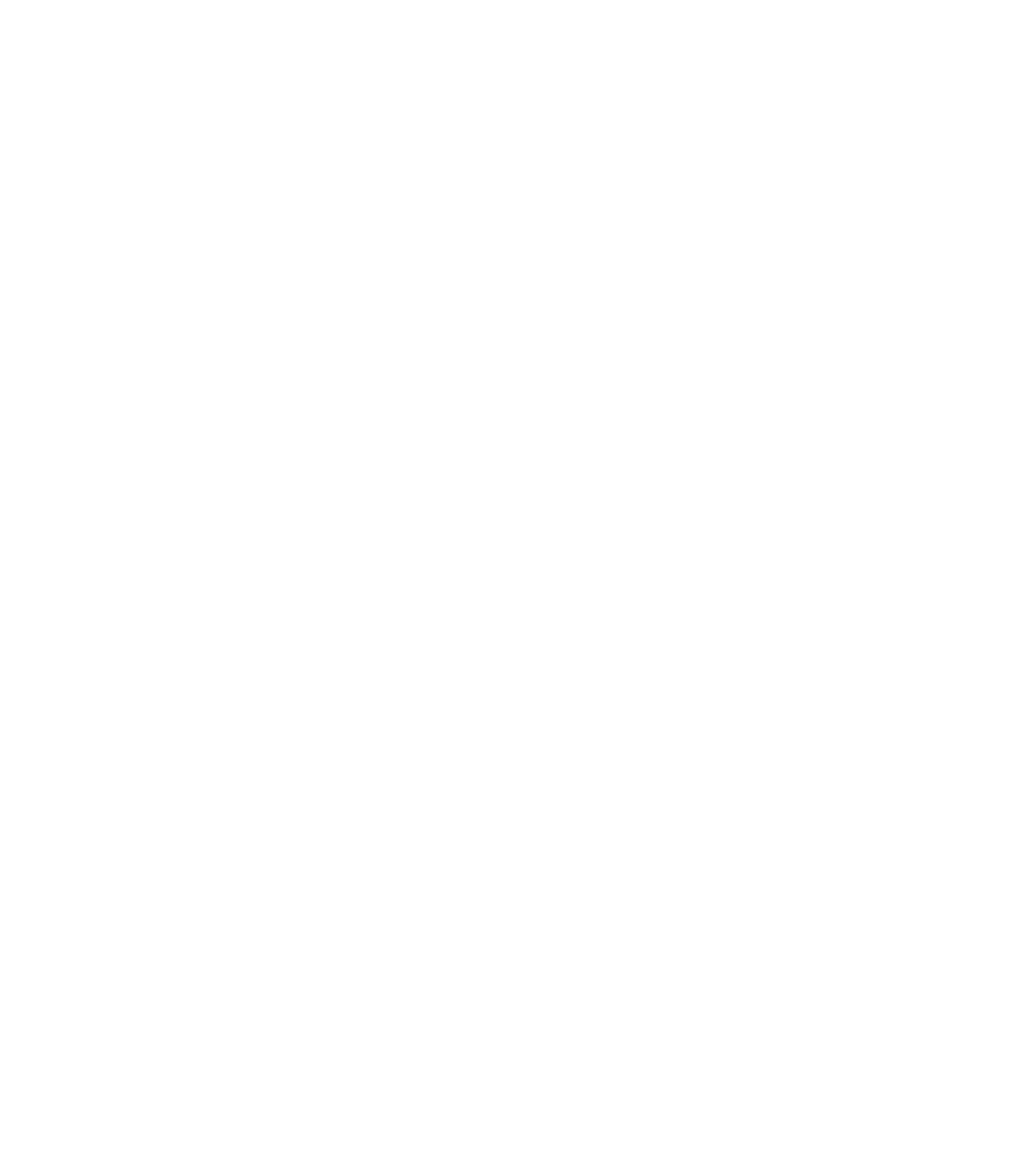
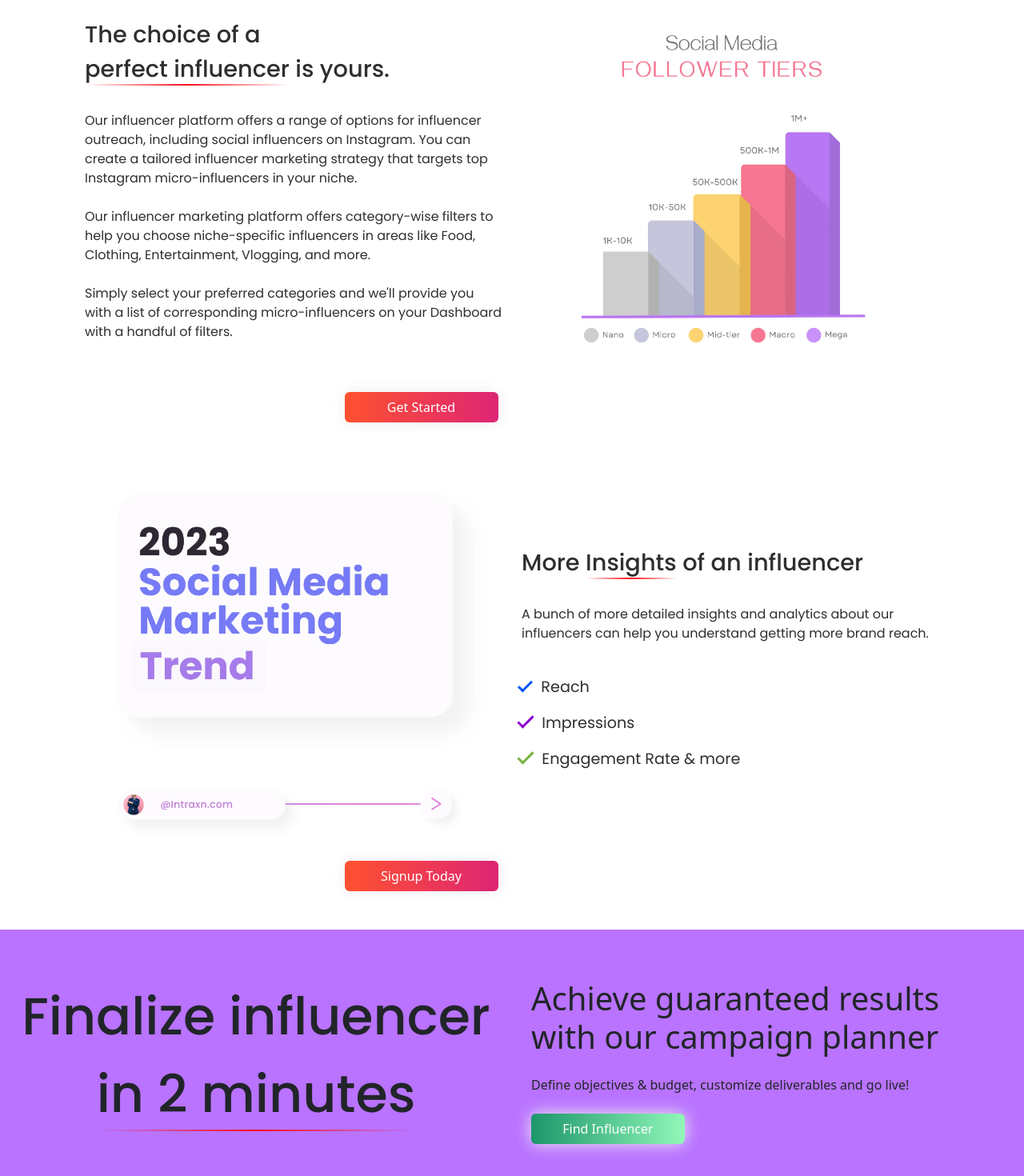
Before and after one commit to intraxnio/landingPage, a Next.js app: page /find-Creator in a window 1280 px wide. Shown: the part 780-2250 px from the top of the page at 80% size. Before the commit the page ends 800 px from the top, so only its background shows below. Built offline with nearby package versions, Linux system fonts and the light colour scheme.

Commit message:
April v1.0 25 2023

```diff
--- a/src/components/BodyMain.js
+++ b/src/components/BodyMain.js
@@ -42,12 +42,12 @@ function BodyMain() {
 
       <div className="container row btn-container mx-auto">
         <div className="col-md-3 col-6">
-          <div className="col-md-12 col-12 btn signup-btn-grad">
+          <div className="col-md-12 col-12 btn signup-btn-grad-main mx-auto">
             I&apos;m a Brand
           </div>
         </div>
         <div className="col-md-3 col-6">
-          <div className="col-md-12 col-12 btn login-btn-grad">
+          <div className="col-md-12 col-12 btn login-btn-grad-main mx-auto">
             I&apos;m a Creator
           </div>
         </div>
--- a/src/pages/find-Creator.js
+++ b/src/pages/find-Creator.js
@@ -1,12 +1,110 @@
 import React from 'react'
 import Navbar from '@/components/Navbar'
+import Footer from '@/components/Footer'
+import Head from 'next/head'
 
 
 function findCreator() {
   return (
     <>
-   <Navbar />
-   </>
+
+      <Head>
+        <title>How to find influencers to promote my product: Intraxn</title>
+        <meta name="viewport" content="width=device-width, initial-scale=1" />
+        <meta name="description" content="Collaborate with top Instagram influencers to reach new audiences.
+        Find your perfect influencer match with our powerful influencer platform." />
+        <meta content="How to find influencers to promote my product: Intraxn" property="og:title" />
+        <meta content="Collaborate with top Instagram influencers to reach new audiences.
+        Find your perfect influencer match with our powerful influencer platform." property="og:description" />
+        <meta property="og:type" content="website" />
+        <meta name="viewport" content="width=device-width, initial-scale=1" />
+        <link rel="icon" href="/favicon.ico" />
+        <meta name="google-site-verification" content="Zv0pxrxBGEMiesq_ydWWlCKLB8YiChp4x_TiozuRmaw" />
+      </Head>
+
+
+      <Navbar />
+      <div className="container">
+        <img className="img-fluid" src="/influencerMarketing.jpg" alt="influencer Marketing" />
+      </div>
+
+      <div className="container mt-5">
+        <div className="container row mx-auto">
+          <div className="col-12 col-md-6 col-lg-6 my-auto">
+            <div className="row bb-txt-1"><p>The choice of a <br /> <span className="creator-underline"> perfect influencer</span> is yours.</p></div>
+            <div className="row bb-txt-2"><p>Our influencer platform offers a range of options for influencer outreach,
+              including social influencers on Instagram. You can create a tailored influencer marketing strategy that
+              targets top Instagram micro-influencers in your niche. <br /> <br />
+              Our influencer marketing platform offers category-wise filters to help you choose niche-specific influencers
+              in areas like Food, Clothing, Entertainment, Vlogging, and more. <br /><br /> Simply select your preferred categories and
+              we&apos;ll provide you with a list of corresponding micro-influencers on your Dashboard with a handful of filters. </p></div>
+          </div>
+
+          <div className="col-12 col-md-6 col-lg-6">
+            <img className="img-fluid rounded" src="/banner1.webp" alt="banner" width={500} height={500} />
+          </div>
+        </div>
+      </div>
+
+
+
+      <div className="container row justify-content-center">
+        <div className="col-md-3 col-6">
+          <div className="col-md-12 col-12 btn login-btn-grad">
+            Get Started
+          </div>
+        </div>
+
+      </div>
+
+
+      <div className="container mt-5">
+
+        <div className="container row mx-auto">
+
+          <div className="col-12 col-md-6 col-lg-6 order-2 order-md-0 order-lg-0">
+            <img className="img-fluid rounded" src="/banner2.webp" alt="social Media" width={500} height={500} />
+          </div>
+
+          <div className="col-12 col-md-6 col-lg-6 my-auto">
+            <div className="row bb-txt-1"><p>More <span className="creator-underline">Insights</span> of an influencer</p></div>
+            <div className="row bb-txt-2"><p>A bunch of more detailed insights and analytics about our influencers can help you understand
+              getting more brand reach.</p></div>
+            <div className="row bb-txt-3"><p><span className="check-1"></span>&nbsp;&nbsp;&nbsp;Reach</p></div>
+            <div className="row bb-txt-4"><p><span className="check-2"></span>&nbsp;&nbsp;&nbsp;Impressions</p></div>
+            <div className="row bb-txt-5"><p><span className="check-3"></span>&nbsp;&nbsp;&nbsp;Engagement Rate & more</p></div>
+          </div>
+
+
+        </div>
+      </div>
+
+      <div className="container row justify-content-center mb-5">
+        <div className="col-md-3 col-6">
+          <div className="col-md-12 col-12 btn login-btn-grad">
+            Signup Today
+          </div>
+        </div>
+
+      </div>
+
+      <div className="container-fluid mx-auto custom-container-dimensions">
+        <div className="row">
+          <div className="col-md-6 col-12 txt-2 text-center my-auto"><p>Finalize influencer<br /> <span className="creator-underline"> in 2 minutes</span></p> </div>
+          <div className="col-md-6 col-12 my-auto">
+            <div className="container mx-auto row h1">Achieve guaranteed results with our campaign planner</div>
+            <div className="container mx-auto row pt-3 pb-4">Define objectives & budget, customize deliverables and go live!</div>
+            <div className="container mx-auto row"> <div className="col-md-12 col-12 btn signup-btn-grad">
+            Find Influencer
+          </div></div>
+            </div>
+        </div>
+      </div>
+
+      <Footer />
+
+
+    </>
   )
 }
 
--- a/src/pages/index.js
+++ b/src/pages/index.js
@@ -4,6 +4,7 @@ import BodyMain from '@/components/BodyMain'
 import Accordian from '@/components/Accordian'
 import Footer from '@/components/Footer'
 import BodyBlocks from '@/components/BodyBlocks'
+import BodyCards from '@/components/BodyCards'
 
 export default function Home() {
   return (
@@ -22,6 +23,7 @@ export default function Home() {
       <Navbar />
       <BodyMain />
       <BodyBlocks />
+      <BodyCards />
       <Accordian />
       <Footer />
          </>
--- a/src/styles/own.css
+++ b/src/styles/own.css
@@ -12,6 +12,61 @@ font-family: 'Roboto', sans-serif; */
   font-weight: 400;
 }
 
+
+
+/* BodyMain component's two buttons styling - START*/
+
+.login-btn-grad-main{
+  background-image: linear-gradient(
+    to right,
+    #ff512f 0%,
+    #dd2476 51%,
+    #ff512f 100%
+  );
+  text-align: center;
+  transition: 0.5s;
+  background-size: 200% auto;
+  color: white;
+  box-shadow: 0 0 20px #eee;
+  display:block;
+  width: 9rem;
+}
+
+.login-btn-grad-main:hover {
+  background-position: right center;
+  /* change the direction of the change here */
+  color: #fff;
+  text-decoration: none;
+}
+
+.signup-btn-grad-main {
+  background-image: linear-gradient(
+    to right,
+    #1d976c 0%,
+    #93f9b9 51%,
+    #1d976c 100%
+  );
+  text-align: center;
+  transition: 0.5s;
+  background-size: 200% auto;
+  color: white;
+  box-shadow: 0 0 20px #eee;
+  display: block;
+  width: 9rem;
+}
+
+.signup-btn-grad-main:hover {
+  background-position: right center;
+  /* change the direction of the change here */
+  color: #fff;
+  text-decoration: none;
+}
+
+/* BodyMain component's two buttons styling- END*/
+
+
+
+
 .login-btn-grad {
   background-image: linear-gradient(
     to right,
@@ -24,8 +79,8 @@ font-family: 'Roboto', sans-serif; */
   background-size: 200% auto;
   color: white;
   box-shadow: 0 0 20px #eee;
-  display: block;
-  width: 10rem;
+  display: inline-block;
+  width: 12rem;
 }
 
 .login-btn-grad:hover {
@@ -48,7 +103,7 @@ font-family: 'Roboto', sans-serif; */
   color: white;
   box-shadow: 0 0 20px #eee;
   display: block;
-  width: 10rem;
+  width: 12rem;
 }
 
 .signup-btn-grad:hover {
@@ -109,9 +164,6 @@ font-family: 'Roboto', sans-serif; */
     margin-top: 3rem;
   }
 
-  .btn-container {
-    padding-left: 3.5rem;
-  }
 
   .bb-txt-1 {
     font-family: "Poppins";
@@ -148,6 +200,16 @@ font-family: 'Roboto', sans-serif; */
     font-size: 1.2rem;
     font-weight: 400;
     color: #2f2e2e;
+  }
+
+  .inf-txt-1 {
+    font-family: "Poppins";
+    font-size: 60px;
+    font-weight: 700;
+    color: #2f2e2e;
+    margin-top: 10px;
+    padding-bottom: 30px;
+
   }
 }
 
@@ -234,6 +296,18 @@ font-family: 'Roboto', sans-serif; */
     color: #2f2e2e;
     margin-bottom: 15px;
   }
+
+  .inf-txt-1 {
+    font-family: "Poppins";
+    font-size: 50px;
+    font-weight: 700;
+    color: #2f2e2e;
+    padding-top: 30px;
+    padding-bottom: 30px;
+    line-height: 60px;
+
+  }
+
 }
 
 .span-49 {
@@ -604,3 +678,19 @@ font-family: 'Roboto', sans-serif; */
 .custom-box-shadow-navbar{
   box-shadow: 2px 2px 5px rgba(96, 48, 255, 0.621);
 }
+
+.custom-container-dimensions{
+  height:auto;
+  background-color: #b973ff;
+  padding-top: 60px;
+  padding-bottom: 60px;
+
+}
+
+.custom-container-dimensions-1{
+  height:auto;
+  background-color: #A4BE7B;
+  padding-top: 60px;
+  padding-bottom: 60px;
+
+}
```
Also changed, not shown: src/components/BodyBlocks.js (+35 -28 lines), src/components/BodyCards.js (added, +24 -0 lines), public/influencers-collage.jpg (added), src/pages/influencer-Marketing.js (indentation only).
